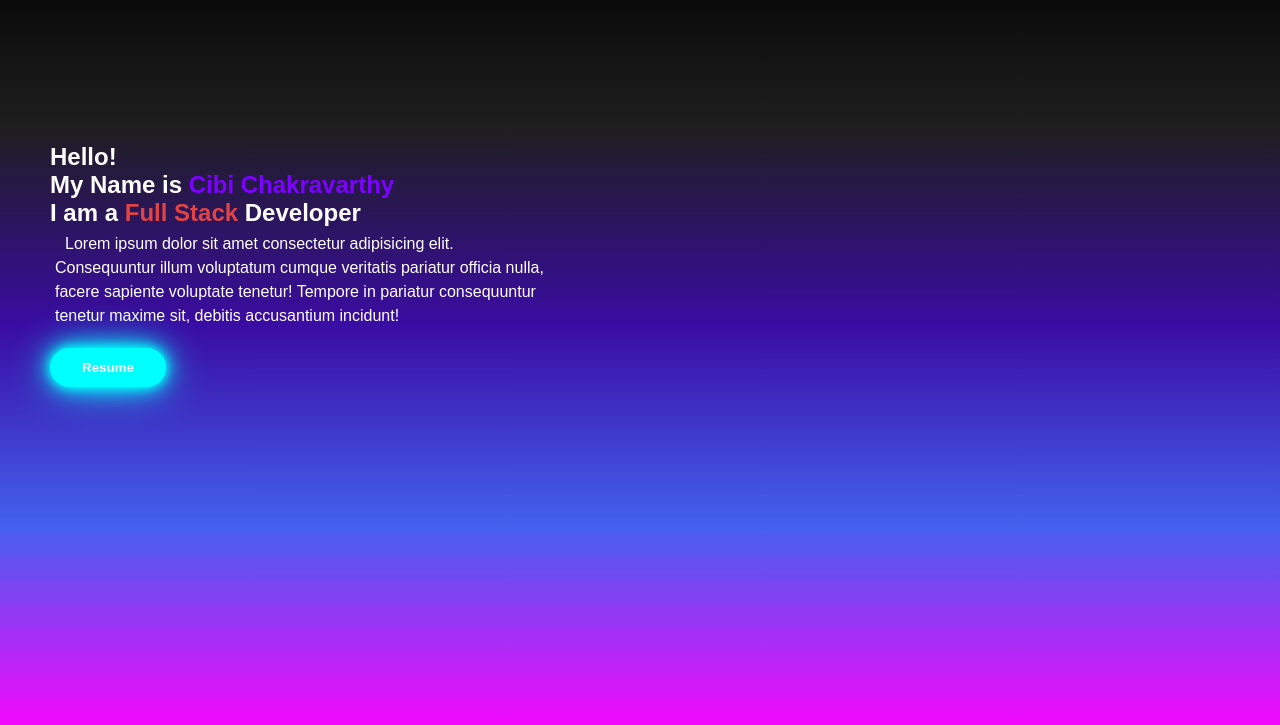
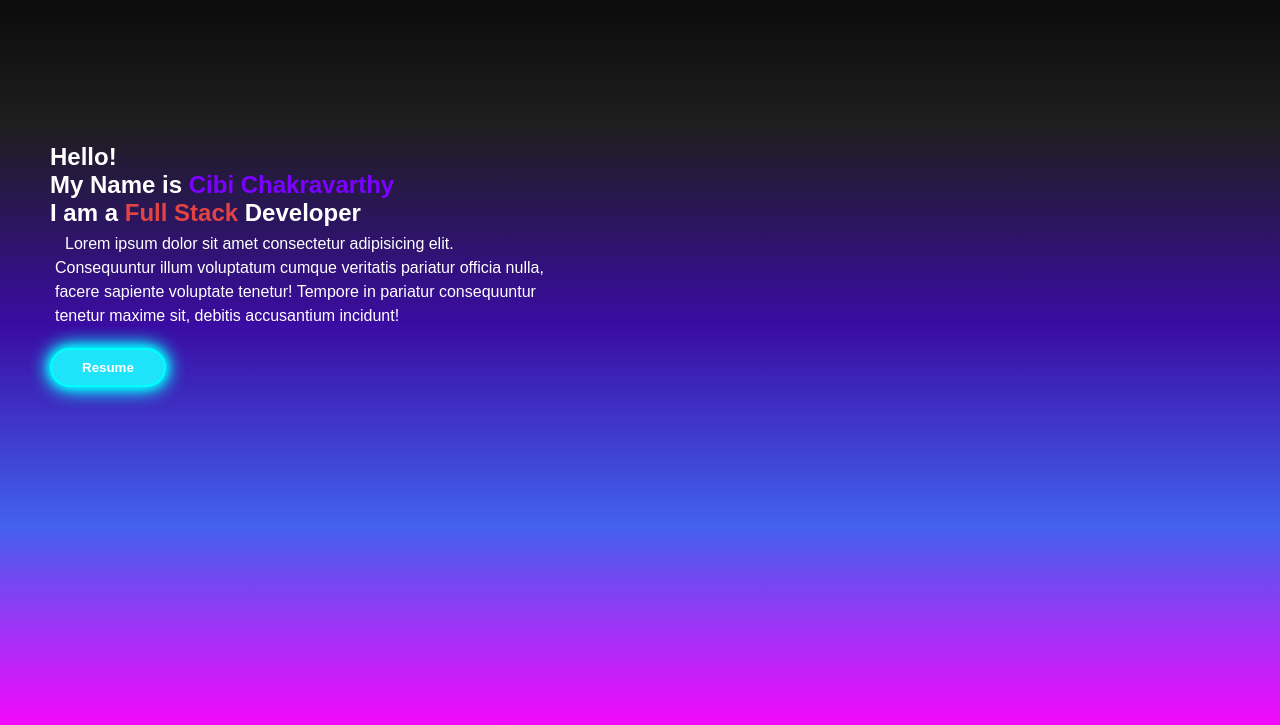
Before and after one commit to Shrezii/Portfolio, a plain HTML site: page index.html in a window 1280 px wide. Shown: the part 75-800 px from the top of the page. Drawn offline with Linux system fonts and the light colour scheme; a web font is replaced by a local one.

Commit message:
Resume button

```diff
--- a/style.css
+++ b/style.css
@@ -84,23 +84,23 @@ section{
     text-align: left;
     padding: 5px;
 }
-.btn{
+.btn {
     margin-left: 50px;
     border: 2px solid cyan;
     border-radius: 30px;
     padding: 10px 30px;
     cursor: pointer;
-    background-color: cyan;
+    background-color: rgb(30, 227, 249);
     color: white;
     position: relative;
     font-weight: bold;
     transition: 0.3s;
-    box-shadow: 0 0 10px cyan, 0 0 20px cyan, 0 0 40px cyan;
+    box-shadow: 0 0 10px cyan, 0 0 20px cyan, 0 0 20px cyan;
     overflow: hidden;
     margin-top: 15px;
 }
 .btn:hover {
-    background-color: cyan;
+    background-color: #68ebfc; /* Slightly darker cyan */
     color: white;
-    box-shadow: 0 0 20px cyan, 0 0 40px cyan, 0 0 60px cyan;
+    box-shadow: 0 0 5px cyan, 0 0 10px cyan, 0 0 20px cyan; /* Reduced brightness */
 }
```
